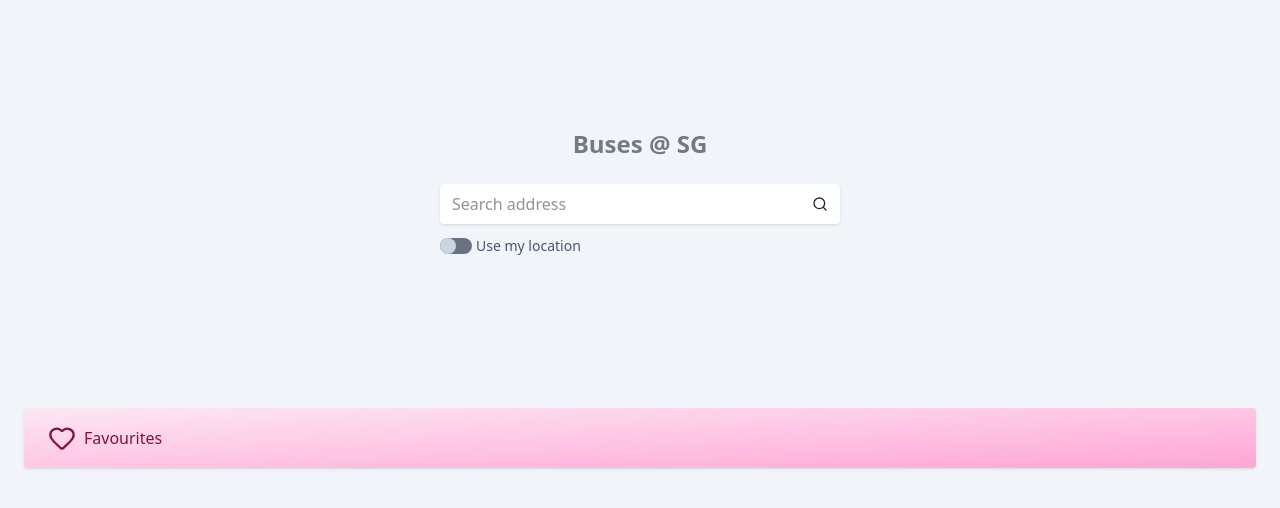
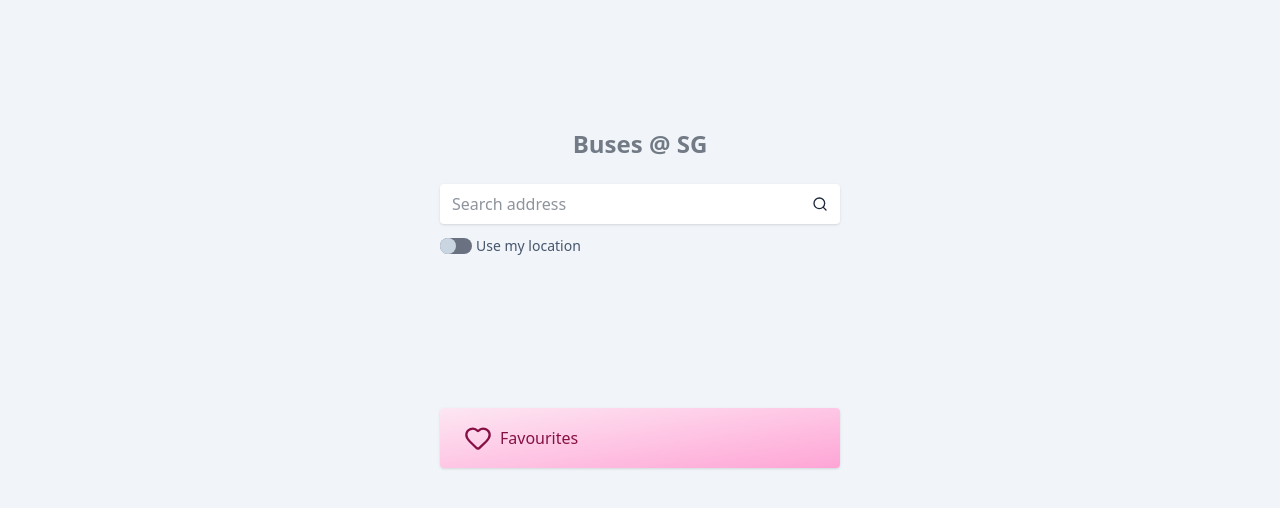
Before and after one commit to blubberfish/sg.buses.blubber.fish, a Next.js app: page / in a window 1280 px wide. Shown: the top 508 px of the page. Built offline with nearby package versions, Linux system fonts and the light colour scheme.

Commit message:
update max width for more consistent design language

```diff
--- a/src/app/page.tsx
+++ b/src/app/page.tsx
@@ -28,7 +28,7 @@ export default function Page() {
           </section>
         </Form>
       </header>
-      <nav className="container mx-auto mt-6 px-6 grid grid-cols-1 gap-6">
+      <nav className="container mx-auto mt-6 px-6 max-w-md grid grid-cols-1 gap-6">
         <Link
           className="from-pink-100 to-pink-300 bg-linear-to-br text-pink-900 rounded shadow col-span-full md:col-span-1 px-6 py-4 flex flex-row items-center"
           href="/favorites"
```
